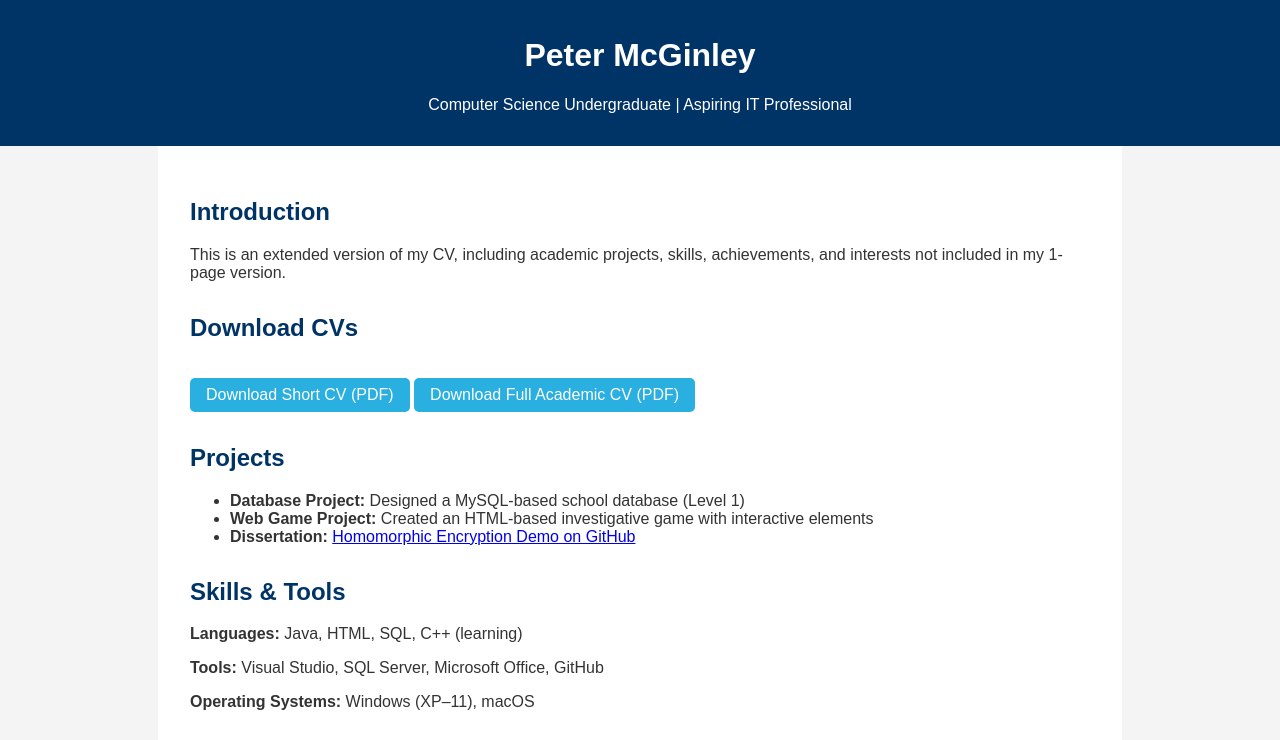
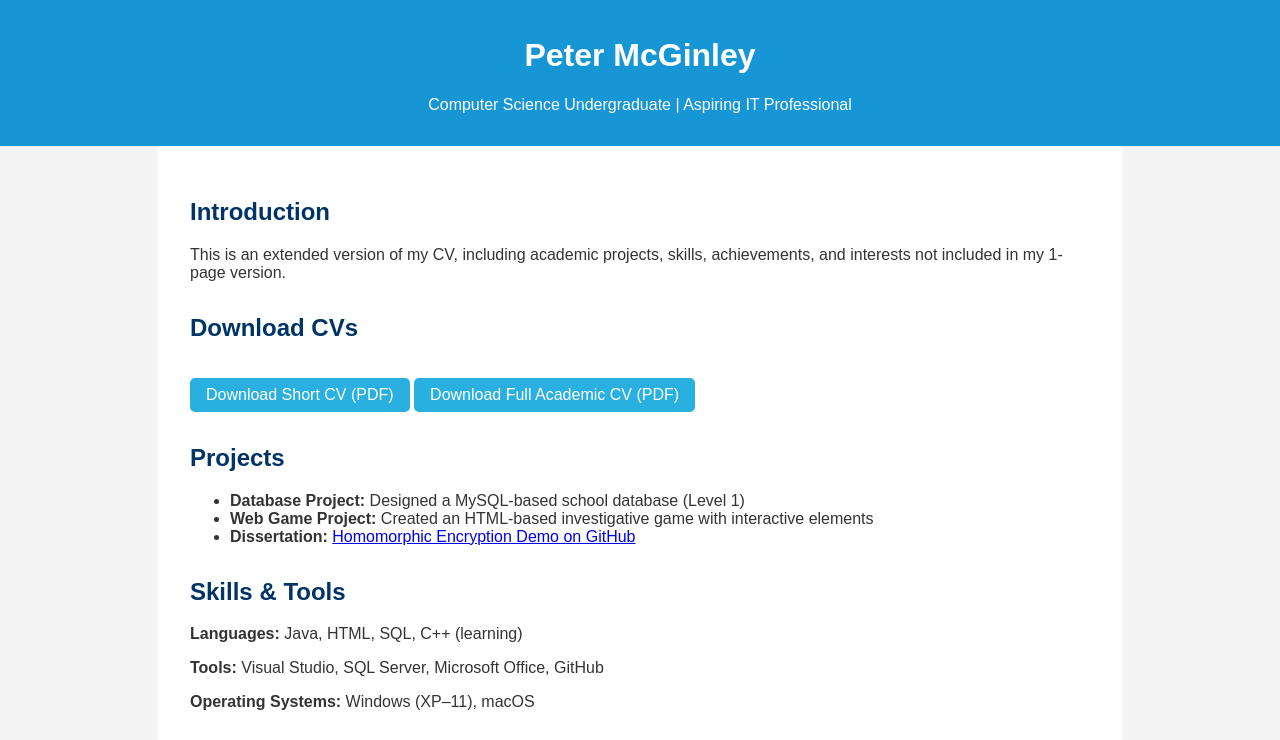
Before and after one commit to PMCG03/CV-Website, a plain HTML site: page index.html in a window 1280 px wide. Shown: the top 740 px of the page. Drawn offline with Linux system fonts and the light colour scheme.

Commit message:
Update index.html

```diff
--- a/index.html
+++ b/index.html
@@ -13,7 +13,7 @@
       color: #333;
     }
     header {
-      background-color: #003366;
+      background-color: #1796d5;
       color: white;
       padding: 1rem;
       text-align: center;
```
